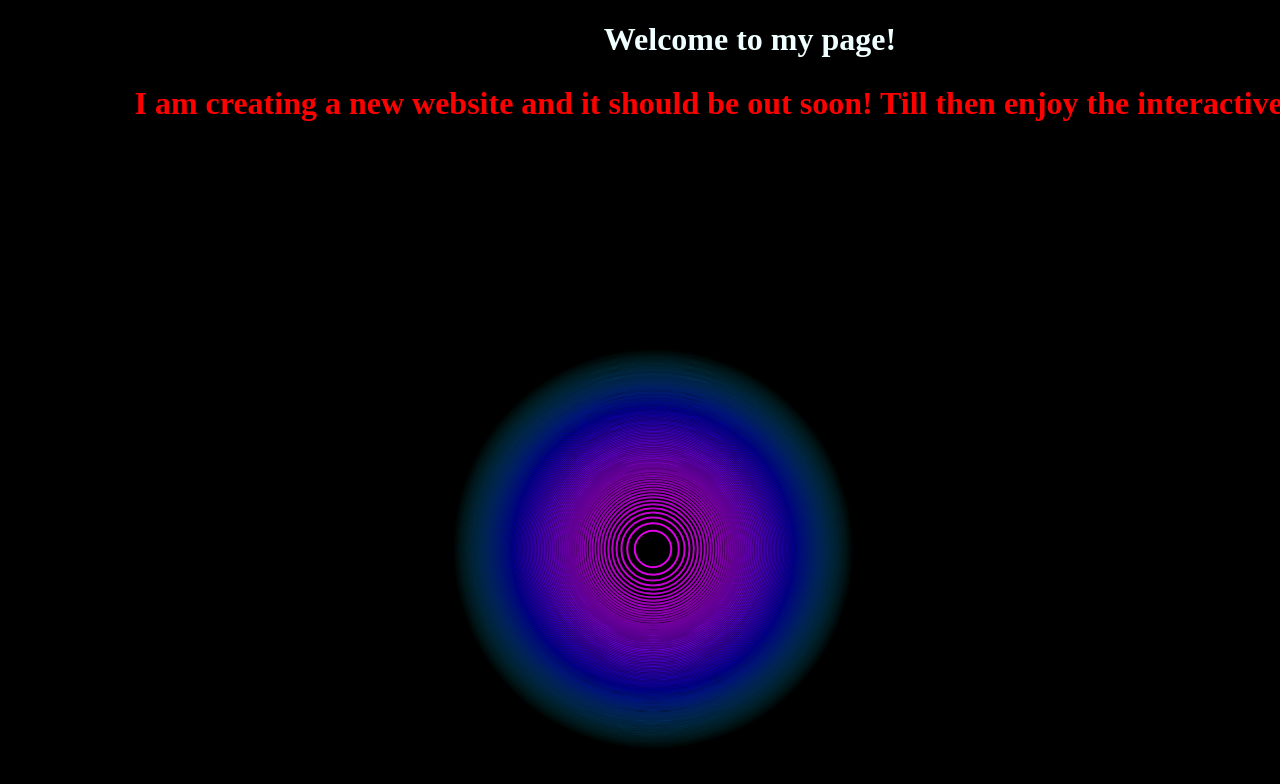
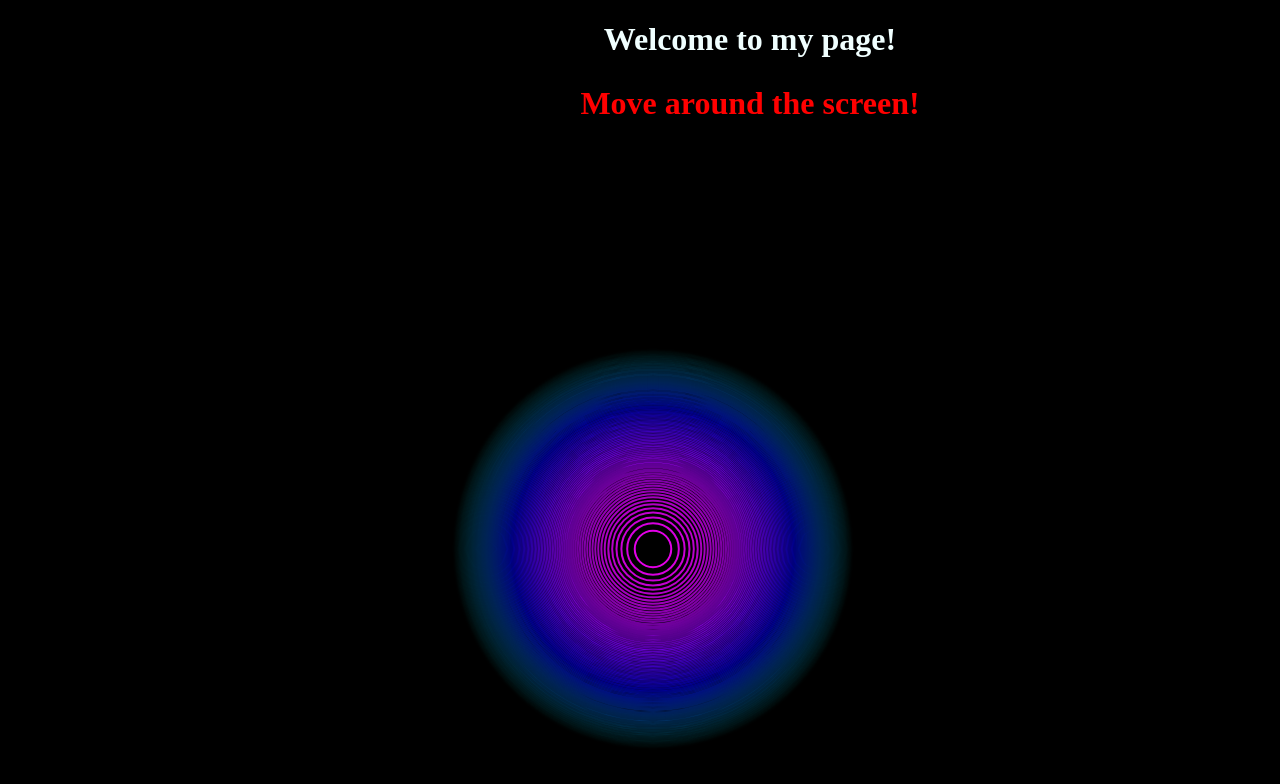
Before and after one commit to followsid/followsid.github.io, a plain HTML site: page index.html in a window 1280 px wide. Shown: the top 784 px of the page. Drawn offline with nearby package versions, Linux system fonts and the light colour scheme.

Commit message:
Add files via upload

```diff
--- a/index.html
+++ b/index.html
@@ -6,7 +6,7 @@
 <h1 style="text-align:center; font-size:200%; color: azure ">
   Welcome to my page! </h1>
 
-  <h2 style="text-align:center; font-size:200%; color: red ">I am creating a new website and it should be out soon! Till then enjoy the interactive page!
+  <h2 style="text-align:center; font-size:200%; color: red ">Move around the screen!
 </h2>
 </head>
 
```
